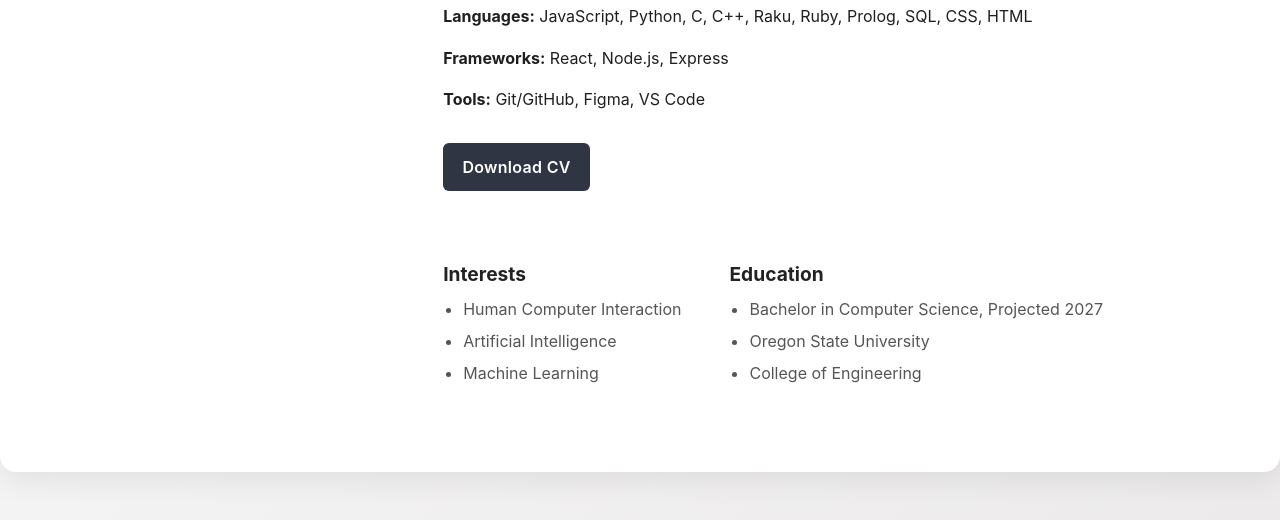
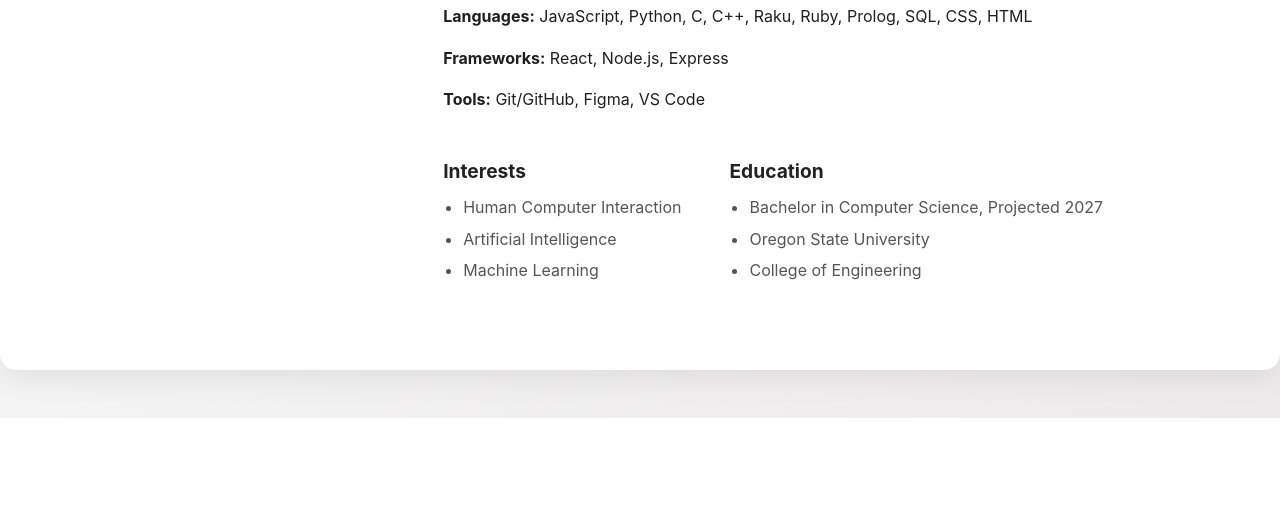
Before and after one commit to savhannab/savhannab.github.io, a website: page index.html in a window 1280 px wide. Shown: the part 403-923 px from the top of the page. After the commit the page ends 821 px from the top, so only its background shows below. Drawn offline with Linux system fonts and the light colour scheme.

Commit message:
Remove CV download link from index.html
Removed the download link for the CV.

```diff
--- a/index.html
+++ b/index.html
@@ -50,8 +50,6 @@
       <p><strong>Tools:</strong> Git/GitHub, Figma, VS Code</p>
     </div>
 
-    <a class="cv-button" href="resume.pdf" download>Download CV</a>
-
     <div class="columns">
       <div class="col">
         <h3>Interests</h3>
```
